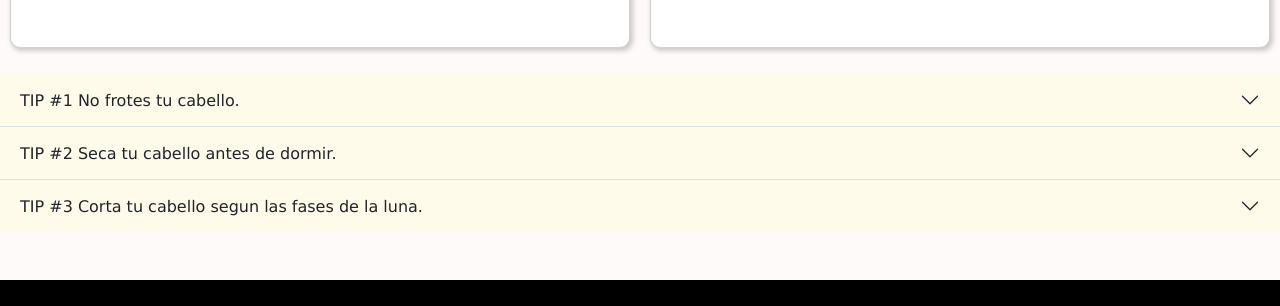
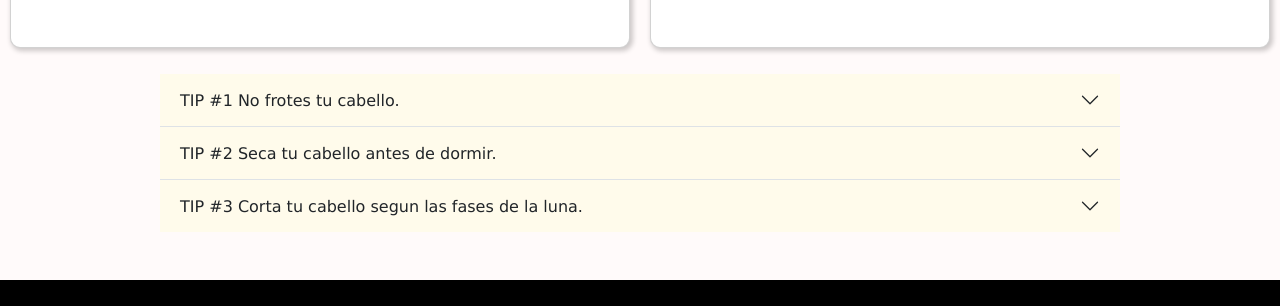
Before and after one commit to mauriciomauce/proyecto1-desarrollo-web-pre, a website: page PAGES/salon-de-belleza.html in a window 1280 px wide. Shown: the part 2067-2373 px from the top of the page. Drawn offline with nearby package versions, Linux system fonts and the light colour scheme.

Commit message:
Acomodando el acordeon de tips para el cabello

```diff
--- a/PAGES/salon-de-belleza.html
+++ b/PAGES/salon-de-belleza.html
@@ -76,7 +76,7 @@
         </article>
     </section>
 
-<div class="acordeones">
+<div class="acordeones w-75 mx-auto">
     <div class="accordion accordion-flush" id="accordionFlushExample">
         <div class="accordion-item">
             <h2 class="accordion-header">
```
Also changed, not shown: 1 other file.
